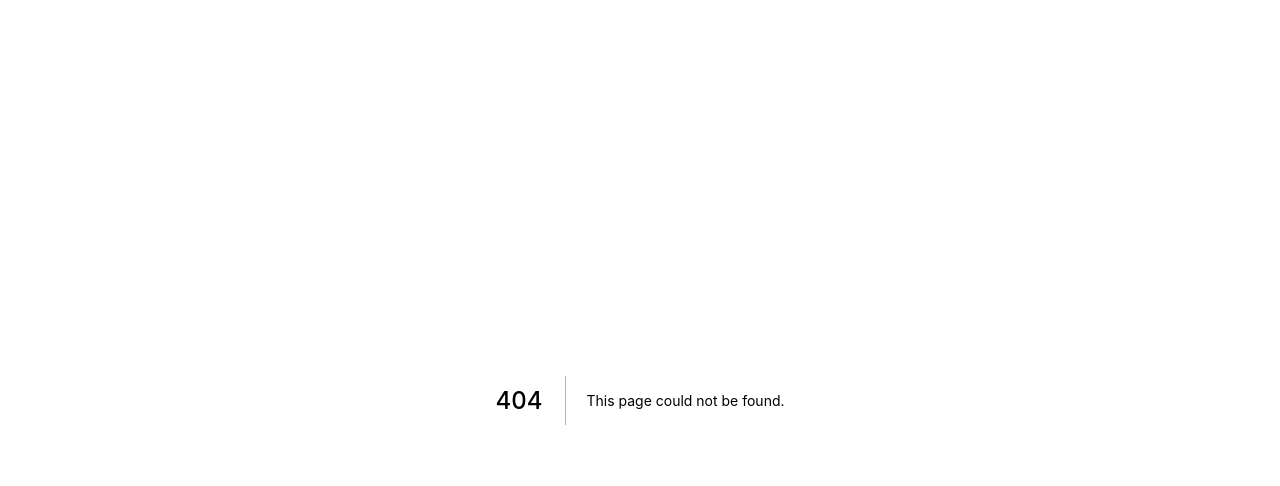
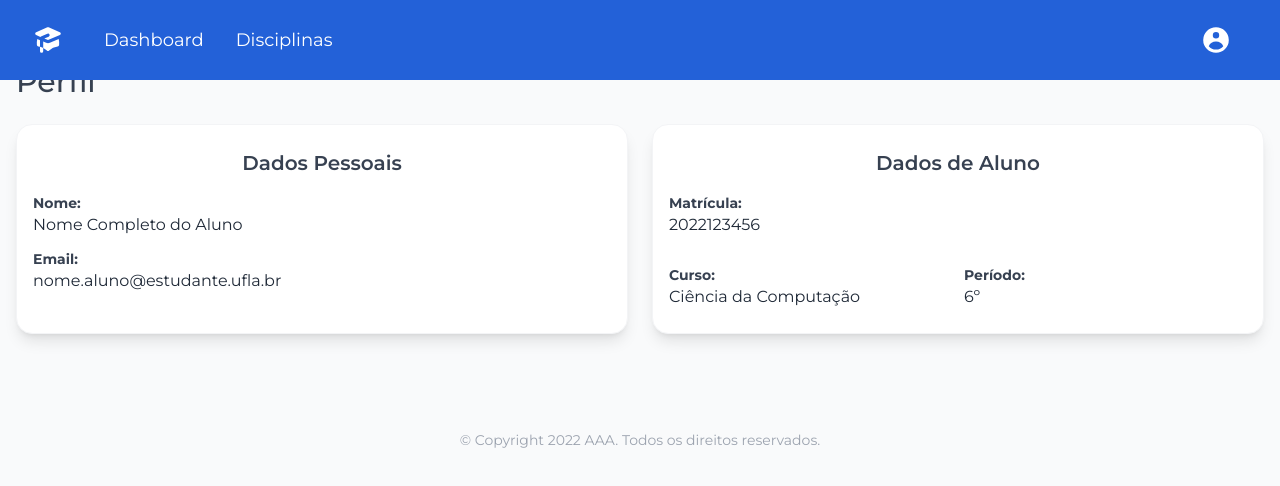
Before and after one commit to amlsmm/Sistema-AAA, a Next.js app in the folder src/frontend/: page /aluno/perfil in a window 1280 px wide. Before the commit this address had no page. Shown: the top 486 px of the page. Built offline with nearby package versions, Linux system fonts and the light colour scheme.

Commit message:
Adicionar tela de perfil do Aluno

```diff
--- a/src/frontend/src/pages/aluno/index.tsx
+++ b/src/frontend/src/pages/aluno/index.tsx
@@ -101,8 +101,8 @@ const Home: NextPage = () => {
               </p>
               <br />
               <Button variant="outline">
-                <Link href="/aluno/dados-pessoais">
-                  <a>Dados Pessoais</a>
+                <Link href="/aluno/perfil">
+                  <a>Perfil</a>
                 </Link>
               </Button>
             </div>
--- /dev/null
+++ b/src/frontend/src/pages/aluno/perfil.tsx
@@ -0,0 +1,71 @@
+import Card from "@components/cards/card";
+import Button from "@components/elements/button";
+import Navbar from "@components/navigation/navbar";
+import { NavbarAlunoLinks } from "@utils/data";
+import type { NextPage } from "next";
+import Link from "next/link";
+import DataTable from "react-data-table-component";
+import { HiOutlineBookOpen, HiOutlineUserGroup } from "react-icons/hi";
+import { Meta } from "../../templates/meta";
+import { Template } from "../../templates/template";
+
+const Home: NextPage = () => {
+  return (
+    <Template
+      meta={
+        <Meta
+          title="Sistema Escolar"
+          description="Acompanhe suas disciplinas"
+          image="/img/banner/logo.png"
+          imageAlt="Sistema Escolar"
+        />
+      }
+    >
+      <Navbar links={NavbarAlunoLinks} />
+      <div className="container py-16">
+        <h2 className="text-gray-700">Perfil</h2>
+
+        <div className="mt-6 w-full flex flex-col lg:flex-row gap-6">
+          <div className="card-white">
+            <h4 className="font-semibold text-gray-700 text-center">
+              Dados Pessoais
+            </h4>
+            <div className="mt-4 grid gap-3">
+              <div>
+                <p className="font-bold text-gray-700 text-sm">Nome:</p>
+                <p>Nome Completo do Aluno</p>
+              </div>
+              <div>
+                <p className="font-bold text-gray-700 text-sm">Email:</p>
+                <p>nome.aluno@estudante.ufla.br</p>
+              </div>
+            </div>
+          </div>
+          <div className="card-white">
+            <h4 className="font-semibold text-gray-700 text-center">
+              Dados de Aluno
+            </h4>
+            <div className="mt-4 grid gap-3">
+              <div>
+                <p className="font-bold text-gray-700 text-sm">Matrícula:</p>
+                <p>2022123456</p>
+              </div>
+              <div className="mt-4 grid grid-cols-2 gap-3">
+                <div>
+                  <p className="font-bold text-gray-700 text-sm">Curso:</p>
+                  <p>Ciência da Computação</p>
+                </div>
+                <div>
+                  <p className="font-bold text-gray-700 text-sm">Período:</p>
+                  <p>6º</p>
+                </div>
+              </div>
+            </div>
+          </div>
+        </div>
+      </div>
+    </Template>
+  );
+};
+
+export default Home;
```
